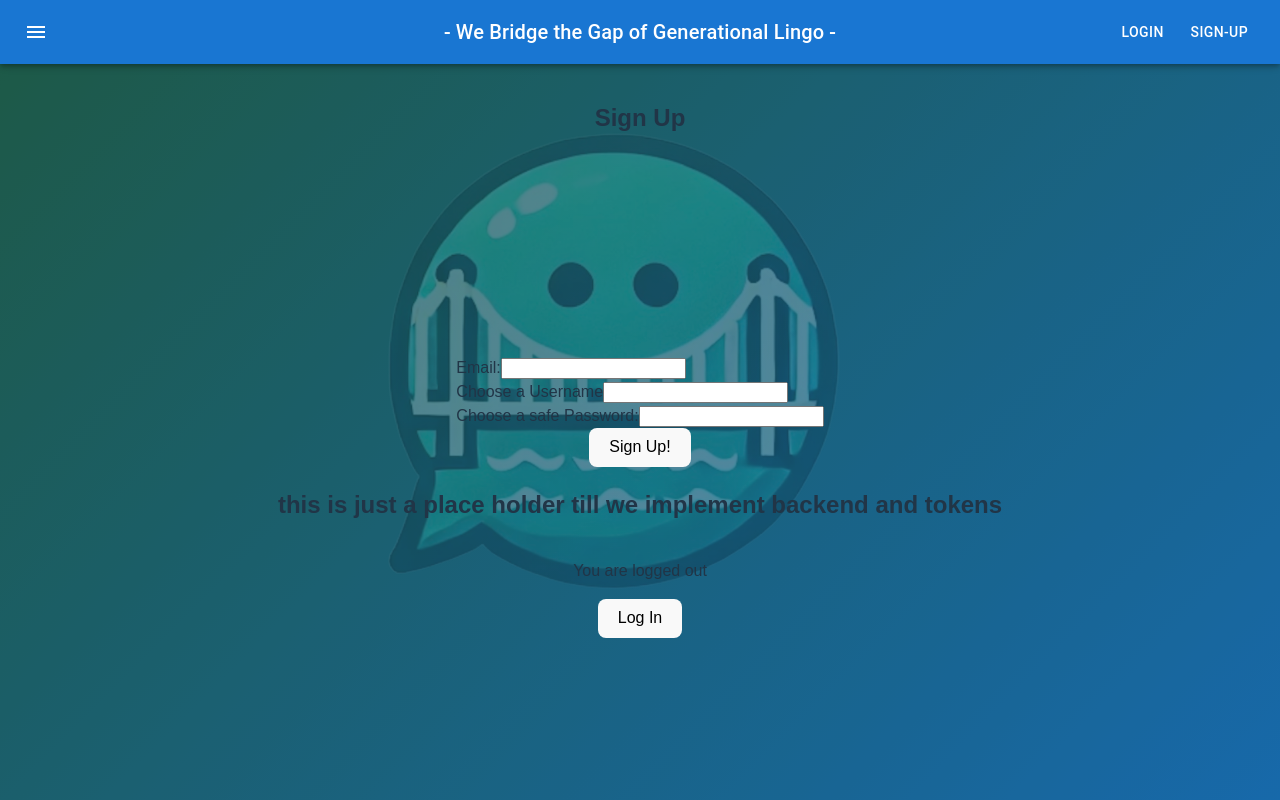
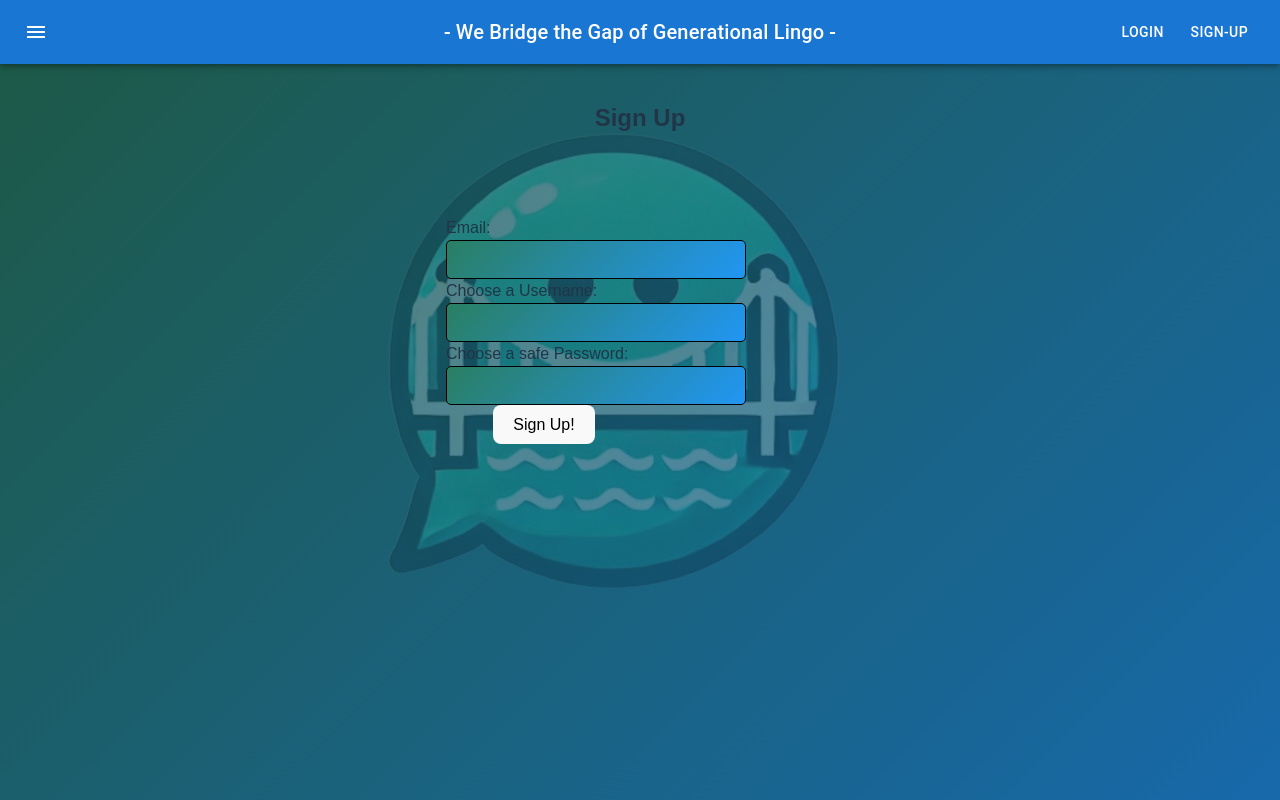
Before and after one commit to Jonathan-Taylor319/Lingo-Bridge, a React (Vite) app in the folder Lingo-Bridge-FrontEnd/: page /sign-up in a window 1280 px wide. Built offline with nearby package versions, Linux system fonts and the light colour scheme.

Commit message:
minor css changes to signup form and small changes to pages...need to work on connection front to back

```diff
--- a/Lingo-Bridge-FrontEnd/src/App.css
+++ b/Lingo-Bridge-FrontEnd/src/App.css
@@ -84,14 +84,6 @@ body::after {
   margin: auto;
 }
 
-.signUpForm {
-  margin-top: 200px;
-  display: flex;
-  flex-direction: center;
-  align-items: center;
-  justify-content: center;
-}
-
 .fancySearchButton {
   padding: 15px 25px;
   font-size: 24px;
@@ -115,3 +107,41 @@ body::after {
   box-shadow: rgba(0, 0, 0, 0.3);
   transform: translateY(4px);
 }
+
+.signUpForm {
+  position: absolute;
+  margin-top: 15vh;
+  margin-right: 200%;
+  width: 200px;
+  max-width: 100%;
+  display: flex;
+  flex-direction: column;
+  align-items: flex-start;
+
+}
+
+fieldset {
+  border: none;
+  padding: 1rem 0;
+  width: 150%;
+}
+
+input {
+  width: 150%;
+  height: 35px;
+  /* padding: 5px 8px; */
+  font-size: 14px;
+  border: 1px solid black;
+  border-radius: 5px;
+  background: linear-gradient(135deg, #2a7f62, #2196f3);
+}
+
+@media (max-width: 768px) {
+  .signUpForm {
+    position: static; /* Allows normal flow on small screens */
+    width: 90%;
+    max-width: 350px;
+    margin-left: auto;
+    margin-right: auto;
+  }
+}
--- a/Lingo-Bridge-FrontEnd/src/Pages/SignUpPage.jsx
+++ b/Lingo-Bridge-FrontEnd/src/Pages/SignUpPage.jsx
@@ -7,11 +7,11 @@ export default function SignUpPage({ isLoggedIn, h2ndleClick }) {
         <h2>Sign Up</h2>
         <SignUpForm />
 
-        <h2>this is just a place holder till we implement backend and tokens</h2>
+        {/* <h2>this is just a place holder till we implement backend and tokens</h2>
         <p>{isLoggedIn ? "You are logged in" : "You are logged out"}</p>
         <button onClick={h2ndleClick} redirect='/logged-in'>
           {isLoggedIn ? "Log Out" : "Log In"}
-        </button>
+        </button> */}
       </>
     );
   }
--- a/Lingo-Bridge-FrontEnd/src/components/SignUpForm.jsx
+++ b/Lingo-Bridge-FrontEnd/src/components/SignUpForm.jsx
@@ -23,6 +23,7 @@ export default function SignUpForm() {
     return (
         <div className="signUpForm">
             <form onSubmit= {handleSubmit} >
+                <fieldset>
                     <div>
                         <label htmlFor="email">Email:</label>
                         <input
@@ -35,7 +36,7 @@ export default function SignUpForm() {
                     />
                     </div>
                     <div>
-                    <label htmlFor="username">Choose a Username</label>
+                        <label htmlFor="username">Choose a Username:</label>
                         <input
                             type="text"
                             id="username"
@@ -45,7 +46,6 @@ export default function SignUpForm() {
                             required
                         />
                     </div>
-                <div>
                         <label htmlFor="password">Choose a safe Password:</label>
                          <input
                         type="password"
@@ -55,8 +55,8 @@ export default function SignUpForm() {
                         onChange={ handleChange }
                         required
                         />
-                </div>
                     <button type="submit" style={{display:"block", margin:"auto"}}>Sign Up!</button>
+                </fieldset>
             </form>
         </div>
     )
```
Lines whose indentation alone changed are shown as unchanged.
